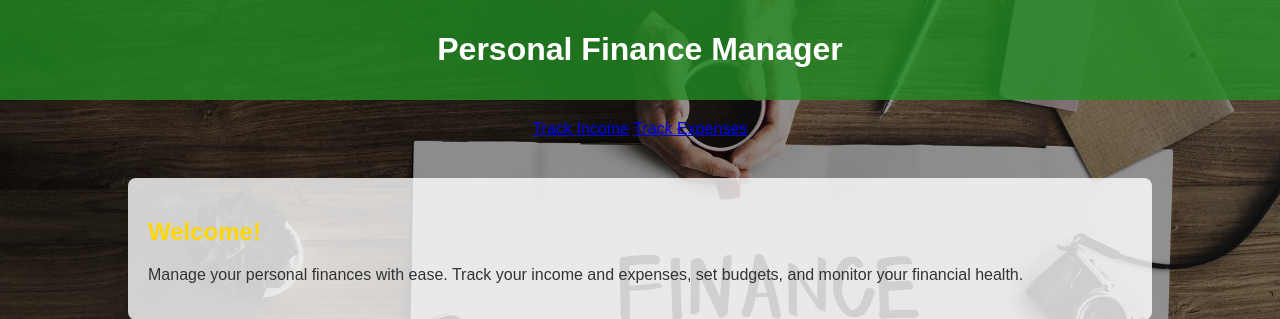
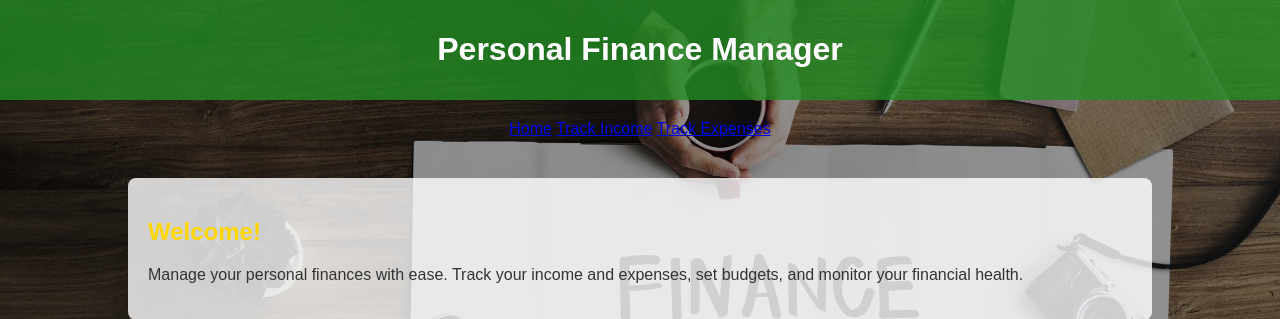
Before and after one commit to ditrungduong/personal-finance-web-app, a Flask app: page /income.html in a window 1280 px wide. Shown: the top 319 px of the page. Run offline with Flask 3, Linux system fonts and the light colour scheme.

Commit message:
Update income.html

```diff
--- a/templates/income.html
+++ b/templates/income.html
@@ -9,6 +9,7 @@
         <h1>Personal Finance Manager</h1>
     </header>
     <nav>
+        <a href="/index.html">Home</a>
         <a href="income.html">Track Income</a>
         <a href="expenses.html">Track Expenses</a>
     </nav>
```
